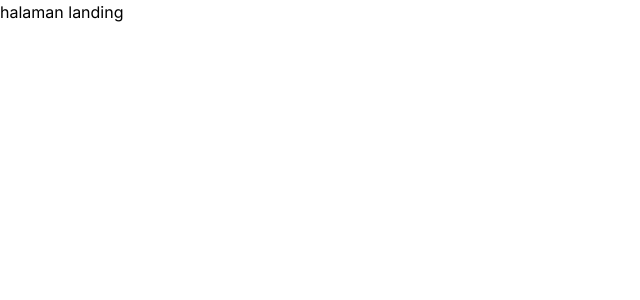
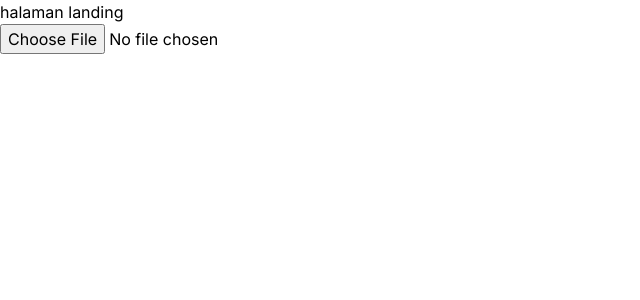
Before and after one commit to muhammadrisano/fwm17-sample-next, a Next.js app: page / in a window 1280 px wide. Shown: the top 300 px of the page, without its empty margins (0-640 px from the left). Built offline with nearby package versions, Linux system fonts and the light colour scheme.

Commit message:
fix test

```diff
--- a/app/main/worker/page.js
+++ b/app/main/worker/page.js
@@ -45,7 +45,7 @@ const WorkerPage = async() => {
   // },[])
   // const [posts, worker] = await Promise.all([postData, workerData])
 
-  const workerData = await getWorkers()
+  // const workerData = await getWorkers()
 
 
   return (
@@ -53,14 +53,14 @@ const WorkerPage = async() => {
 
         <div className="flex gap-4 flex-wrap">
           {/* <p>{JSON.stringify(workerData)}</p> */}
-          {
+          {/* {
           workerData?.data?.map((item) => (
             <div className="w-44 h-60 rounded-md border shadow-md" key={item.id}>
               <h2 className="text-lg font-bold text-center">{item.name}</h2>
               <p>Job: {item.job_desk || '-'}</p>
               <p>Domisili: {item.domicile || '-'} </p>
             </div>
-          ))}
+          ))} */}
         </div>
         <hr />
         {/* <Suspense fallback={<h1>loading data post....</h1>}>
--- a/app/page.js
+++ b/app/page.js
@@ -1,9 +1,18 @@
-import React from 'react'
+"use client"
+import React, { useState } from 'react'
 
 const LandingPage = () => {
+  const [selectImage, setSelectImage] = useState(null)
+  const handleUpload = (e)=>{
+    const file = e.target.files[0]
+    setSelectImage(file)
+
+  }
   return (
     <div>
       <h1>halaman landing</h1>
+      <input type="file" onChange={handleUpload} />
+      {selectImage && <img src={URL.createObjectURL(selectImage)}/> }
     </div>
   )
 }
```
